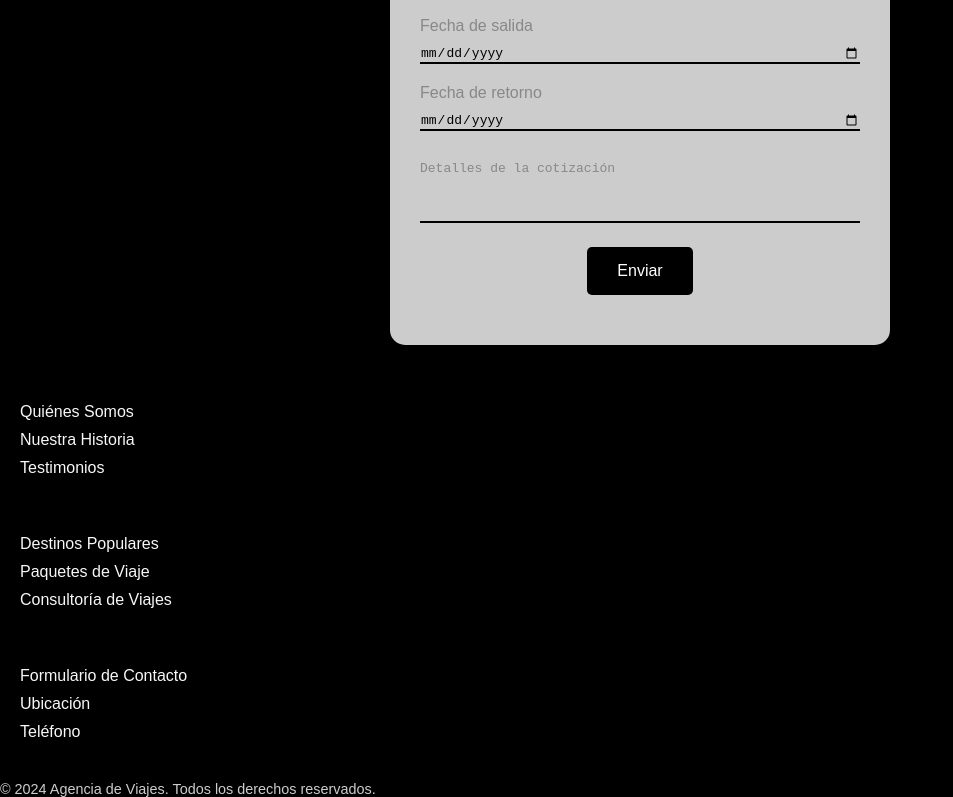
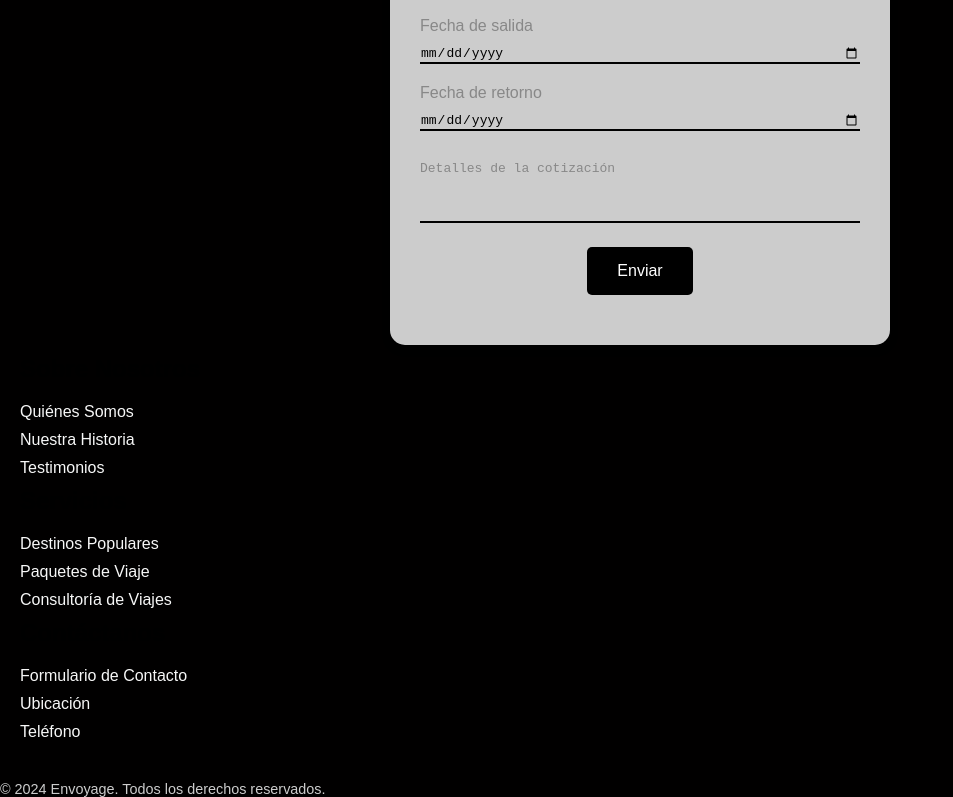
Before and after one commit to edilyrosa/euroviewapps, a plain HTML site: page cotizaciones.html in a window 1280 px wide. Shown: the part 459-1256 px from the top of the page, without its empty margins (0-953 px from the left). Drawn offline with Linux system fonts and the light colour scheme.

Commit message:
Update cotizaciones.html

```diff
--- a/cotizaciones.html
+++ b/cotizaciones.html
@@ -122,7 +122,7 @@
             <a href="#"><i class="fab fa-linkedin-in"></i></a>
         </div>
         <div class="footer-bottom">
-            <p>&copy; 2024 Agencia de Viajes. Todos los derechos reservados.</p>
+            <p>&copy; 2024 Envoyage. Todos los derechos reservados.</p>
         </div>
     </footer>
 </body>
```
